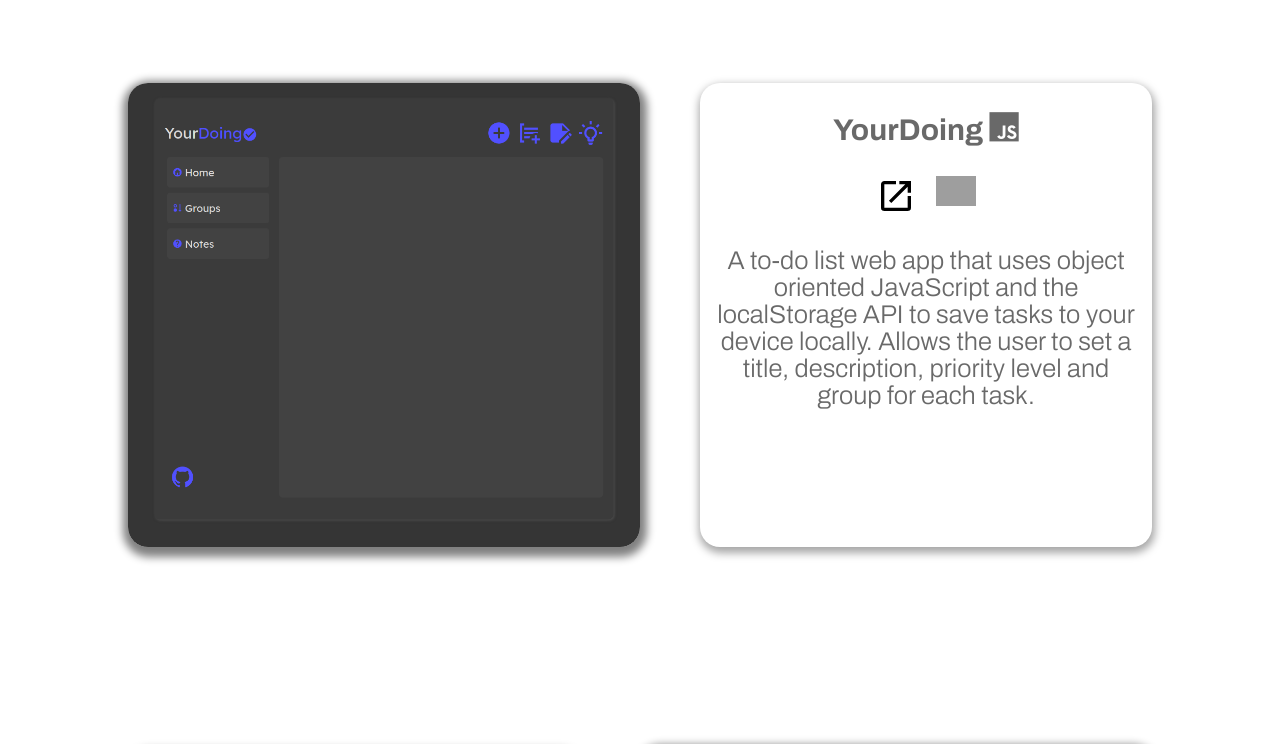
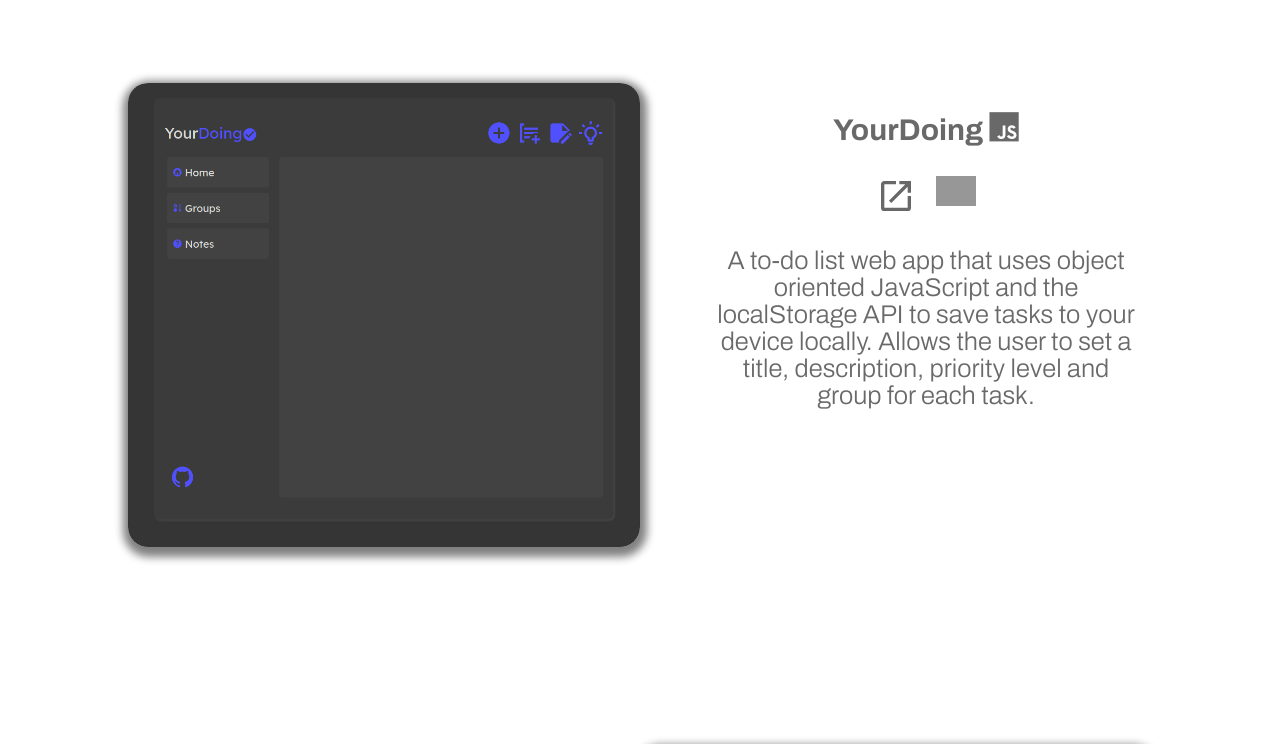
Before and after one commit to rhysez/portfolio, a website: page index.html in a window 1280 px wide. Shown: the part 2077-2821 px from the top of the page. Drawn offline with nearby package versions, Linux system fonts and the light colour scheme; grey boxes are pictures that could not be loaded.

Commit message:
no changes made

```diff
--- a/style.css
+++ b/style.css
@@ -322,7 +322,6 @@
     align-items: center;
     text-align: center;
     font-size: 2vw;
-    box-shadow: 1px 4px 9px 2px rgb(166, 166, 166);
     border-radius: 20px;
     padding-left: 1rem;
     padding-right: 1rem;
@@ -341,6 +340,7 @@
 
 .github {
     width: 4rem;
+    filter: invert(36%) sepia(26%) saturate(0%) hue-rotate(184deg) brightness(106%) contrast(96%);
 }
 
 .arrowUp {
```
